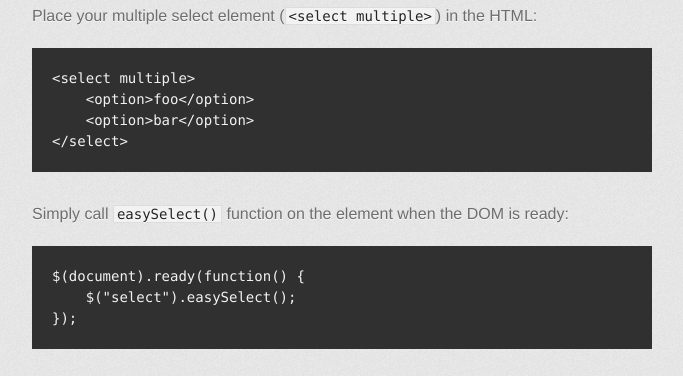
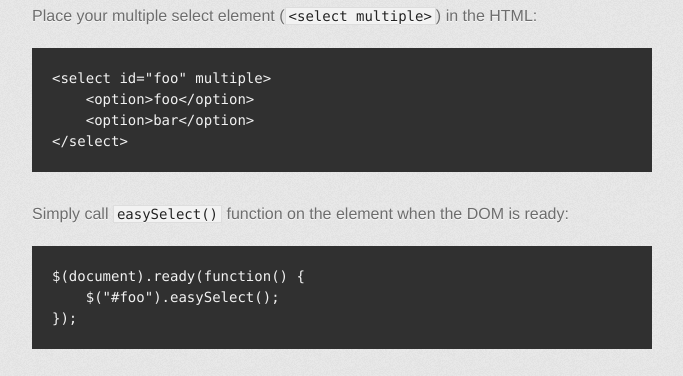
Before and after one commit to tameraydin/jquery-easyselect, a plain HTML site: page index.html in a window 1280 px wide. Shown: the part 673-1049 px from the top of the page, without its empty margins (298-981 px from the left). Drawn offline with nearby package versions, Linux system fonts and the light colour scheme; a web font is replaced by a local one.

Commit message:
minor update on usage sample

```diff
--- a/index.html
+++ b/index.html
@@ -97,7 +97,7 @@
 &lt;script src="jquery.easyselect.min.js" type="text/javascript"&gt;&lt;/script&gt;
 </code></pre>
 <p>Place your multiple select element (<code>&lt;select multiple&gt;</code>) in the HTML:</p>
-<pre><code>&lt;select multiple&gt;
+<pre><code>&lt;select id="foo" multiple&gt;
     &lt;option&gt;foo&lt;/option&gt;
     &lt;option&gt;bar&lt;/option&gt;
 &lt;/select&gt;
@@ -105,7 +105,7 @@
             <p>Simply call <code>easySelect()</code> function on the element when the DOM is ready:</p>
 
 <pre><code>$(document).ready(function() {
-    $("select").easySelect();
+    $("#foo").easySelect();
 });
 </code></pre>
           </div>
```
